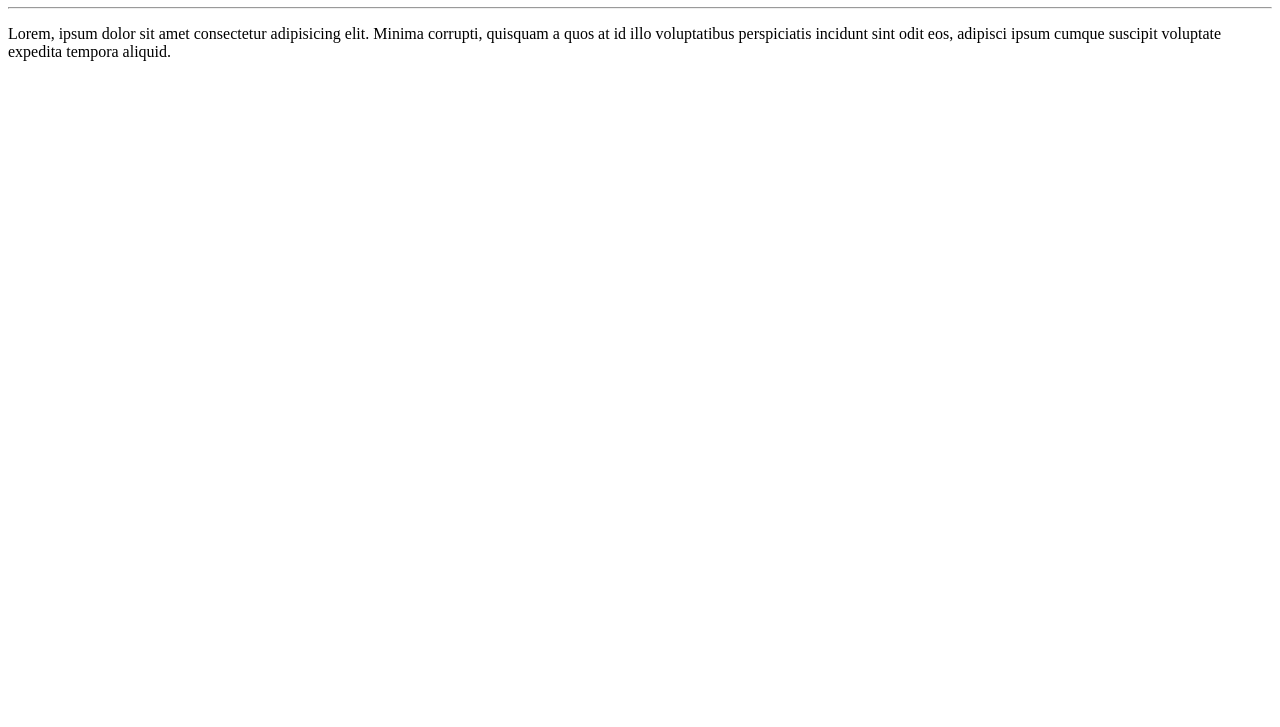
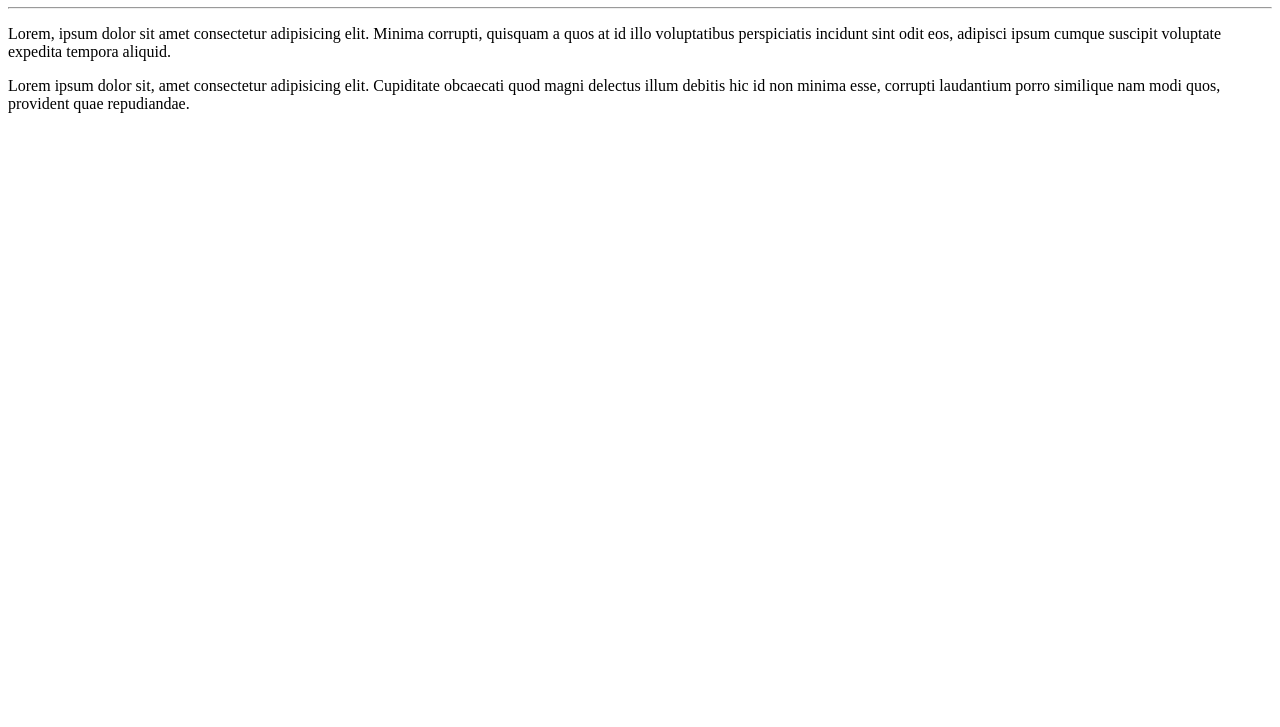
Before and after one commit to eliveltondev/AprendendoGit, a plain HTML site: page index.html in a window 1280 px wide. Shown: the part 73-800 px from the top of the page. Drawn offline with Linux system fonts and the light colour scheme.

Commit message:
adicionei um paragrafo

```diff
--- a/index.html
+++ b/index.html
@@ -9,5 +9,6 @@
    <h1>Olá, mundo!</h1>
     <hr>
    <p>Lorem, ipsum dolor sit amet consectetur adipisicing elit. Minima corrupti, quisquam a quos at id illo voluptatibus perspiciatis incidunt sint odit eos, adipisci ipsum cumque suscipit voluptate expedita tempora aliquid.</p>
+   <p>Lorem ipsum dolor sit, amet consectetur adipisicing elit. Cupiditate obcaecati quod magni delectus illum debitis hic id non minima esse, corrupti laudantium porro similique nam modi quos, provident quae repudiandae.</p>
 </body>
 </html>
```
